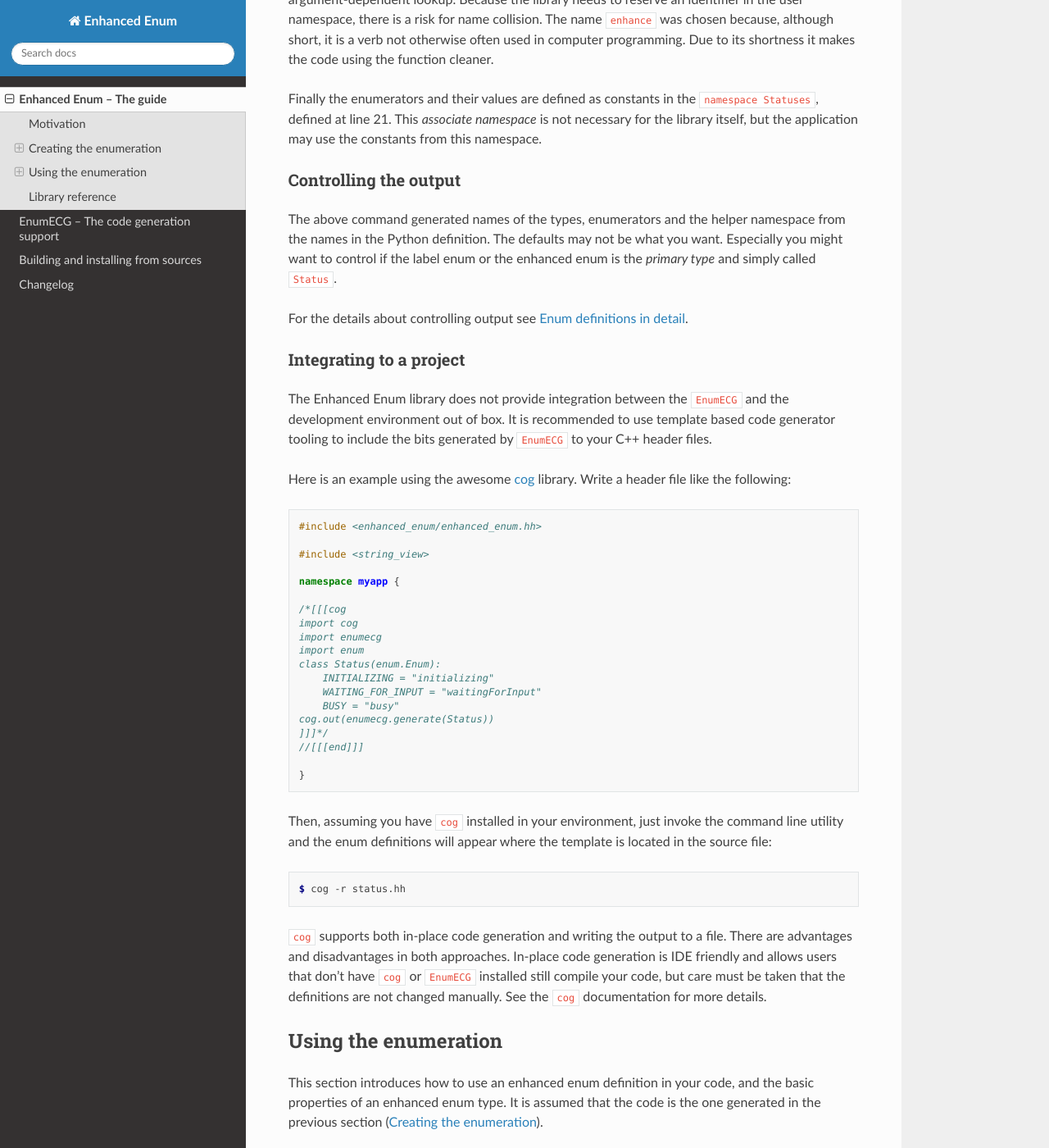
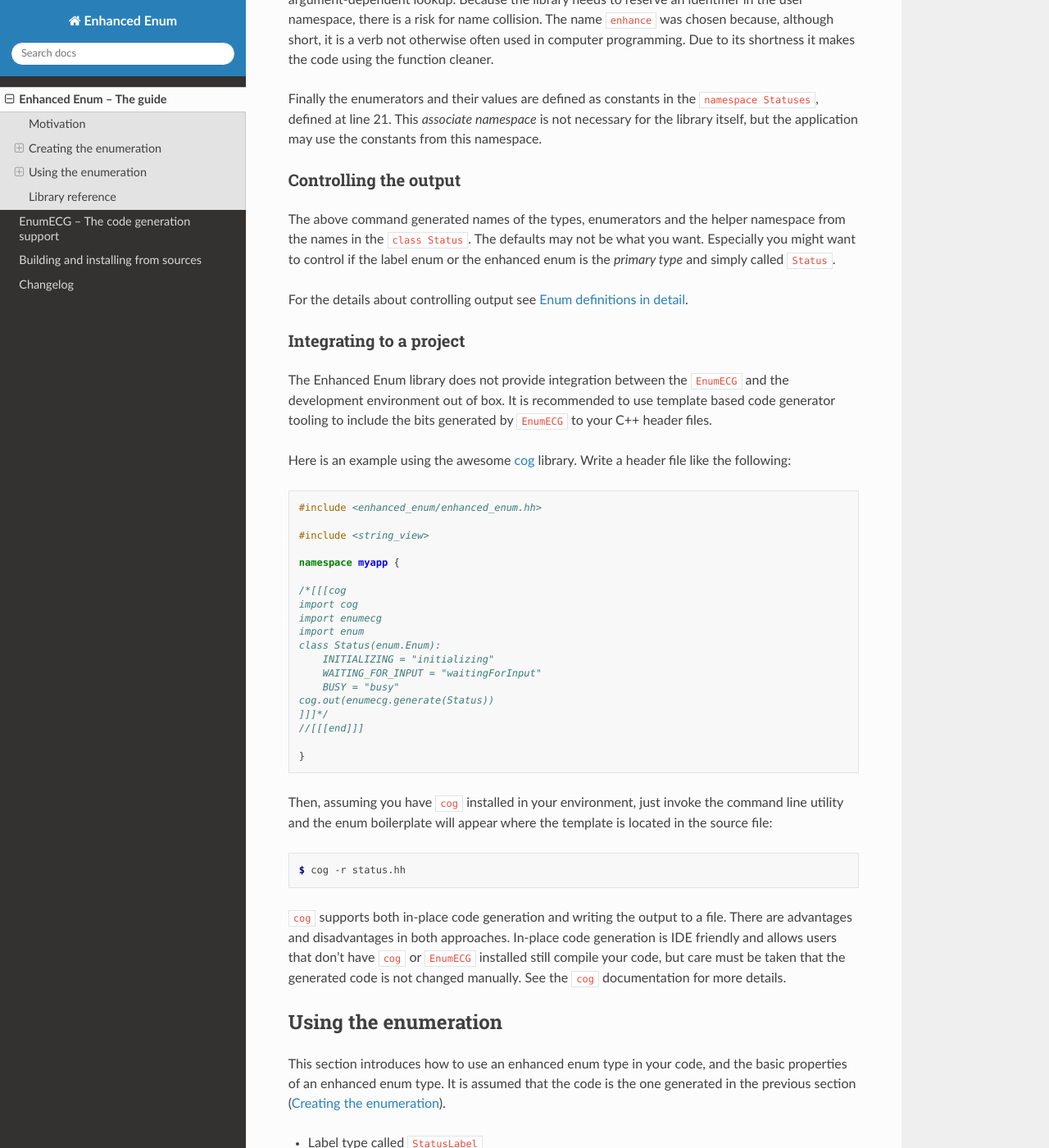
Before and after one commit to jasujm/enhanced-enum, a Sphinx documentation site: the page built from docs/enhancedenumlib.rst, in a window 1280 px wide and 1400 px high, scrolled down 2580 px. Shown: the whole window at 82% size. Built offline with Sphinx 7.4.7 and the Read the Docs theme 2.0.0, drawn with Linux system fonts in a browser that asks for light colours; some of the changed text lies outside the part shown.

Commit message:
Clarify the use of the word 'definition' in documentation
Definition can refer to either the enum definition used as input to
EnumECG, or the produced C++ entities. In order to reduce ambiguity,
prefer word "boilerplate" or "code" for the latter.

```diff
--- a/docs/enhancedenumlib.rst
+++ b/docs/enhancedenumlib.rst
@@ -52,8 +52,7 @@ To give the enum types their capabilities without resorting to
 compiler hacks, it's necessary to write some boilerplate accompanying
 the enum definitions. To aid with that the project includes
 ``EnumECG`` library that can be used to generate the necessary C++
-code from Python enum definitions. See :ref:`enumecg-library` for more
-details.
+code with Python. See :ref:`enumecg-library` for more details.
 
 The library currently targets C++17, but will include C++20 goodies
 later.
@@ -65,7 +64,7 @@ Creating the enumeration
 
 .. warning::
 
-   The generated definitions should not be edited, or the behavior of
+   The generated code should not be edited, or the behavior of
    instantiating and using a class deriving from enum_base is
    undefined. The library makes assumptions about the types and
    functions used with the library. Those assumptions include but are
@@ -107,14 +106,14 @@ The above command will generate the following C++ code:
    :language: c++
    :linenos:
 
-The generated enum definitions may appear in a namespace scope (global
-or any other namespace) in the user's C++ files. In addition the file
+The generated boilerplate may appear in a namespace scope (global or
+any other namespace) in the user's C++ files. In addition the file
 must include the ``enhanced_enum.hh`` header file.
 
-Overview of the generated definitions
-.....................................
+Overview of the generated code
+..............................
 
-The code starts with definition of ``enum class StatusLabel`` at
+The code starts with the definition of ``enum class StatusLabel`` at
 line 1. This is the underlying *label enum* type. The `label
 enumerators` be thought as a names for the enumerators in the enhanced
 enum type.
@@ -152,7 +151,7 @@ Controlling the output
 ......................
 
 The above command generated names of the types, enumerators and the
-helper namespace from the names in the Python definition. The defaults
+helper namespace from the names in the ``class Status``. The defaults
 may not be what you want. Especially you might want to control if the
 label enum or the enhanced enum is the *primary type* and simply
 called ``Status``.
@@ -195,7 +194,7 @@ the following:
    }
 
 Then, assuming you have ``cog`` installed in your environment, just
-invoke the command line utility and the enum definitions will appear
+invoke the command line utility and the enum boilerplate will appear
 where the template is located in the source file:
 
 .. code-block:: console
@@ -206,15 +205,15 @@ where the template is located in the source file:
 to a file. There are advantages and disadvantages in both
 approaches. In-place code generation is IDE friendly and allows users
 that don't have ``cog`` or ``EnumECG`` installed still compile your
-code, but care must be taken that the definitions are not changed
+code, but care must be taken that the generated code is not changed
 manually. See the ``cog`` documentation for more details.
 
 Using the enumeration
 ---------------------
 
-This section introduces how to use an enhanced enum definition in your
-code, and the basic properties of an enhanced enum type. It is assumed
-that the code is the one generated in the previous section
+This section introduces how to use an enhanced enum type in your code,
+and the basic properties of an enhanced enum type. It is assumed that
+the code is the one generated in the previous section
 (:ref:`enhancedenum-creating`).
 
 - Label type called ``StatusLabel``
```
Also changed, not shown: docs/enumecglib.rst (+12 -17 lines), 3 other files.
